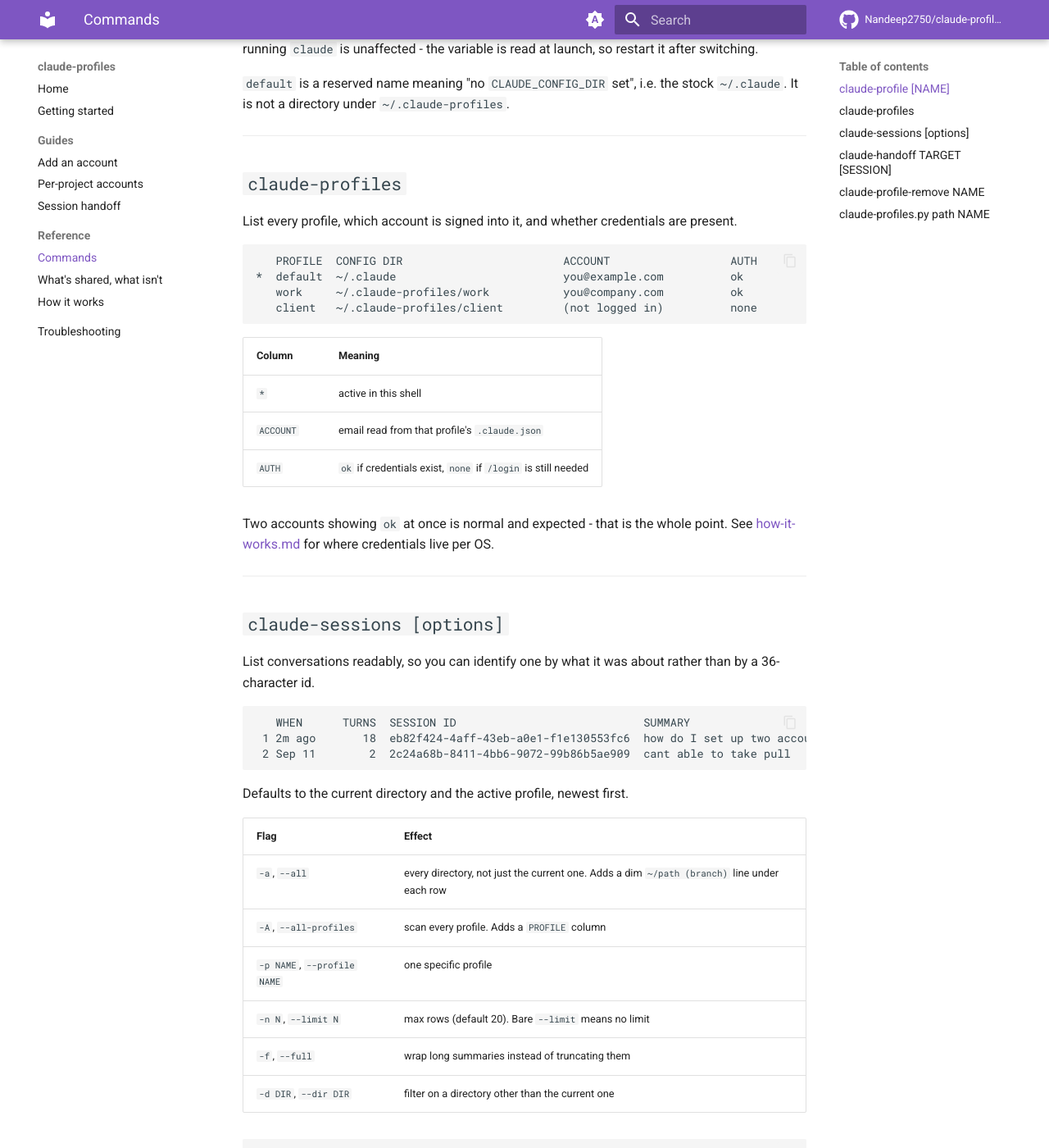
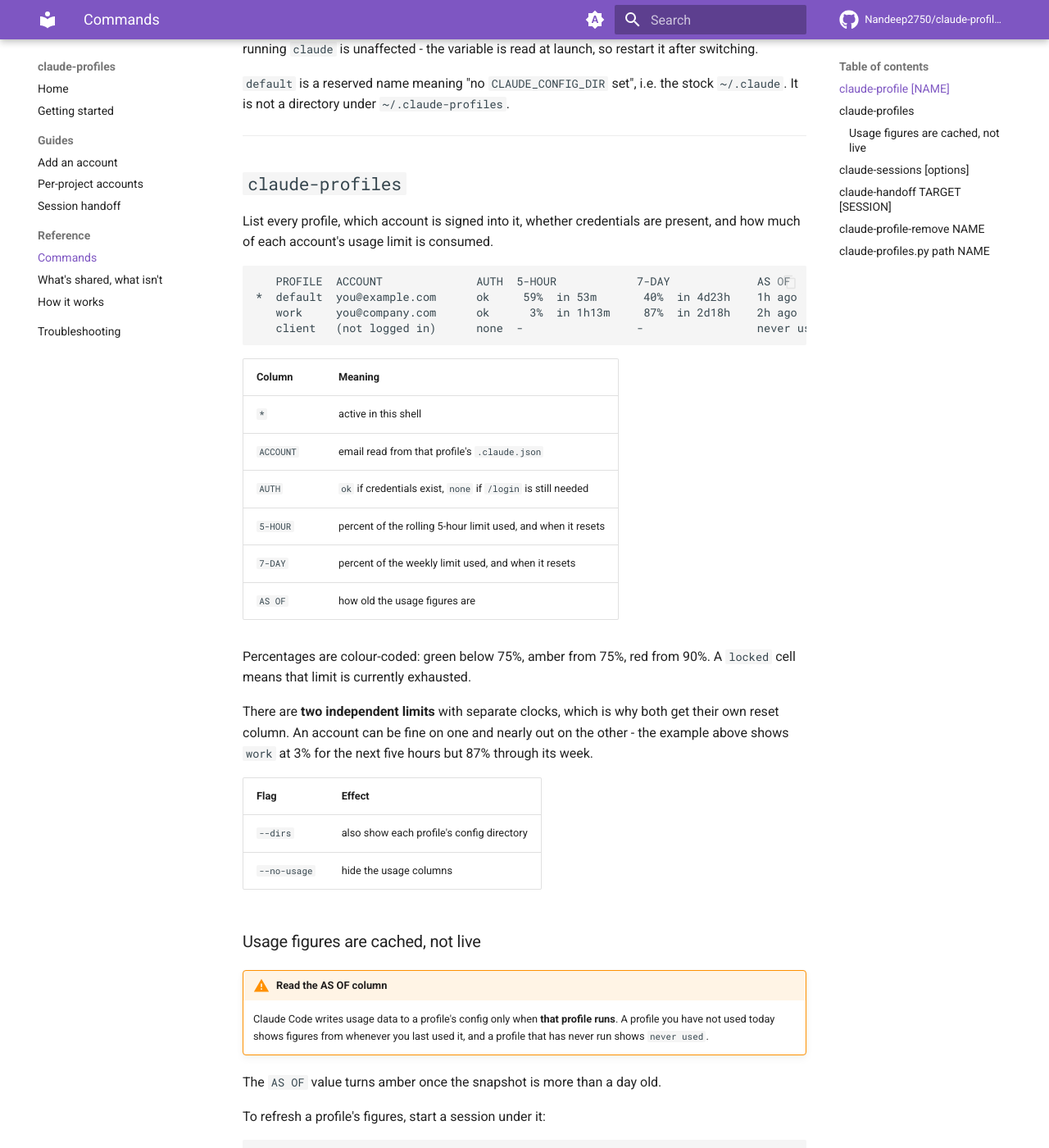
Before and after one commit to Nandeep2750/claude-profiles, an MkDocs documentation site: the page built from docs/commands.md, in a window 1280 px wide and 1400 px high, scrolled down 973 px. Shown: the whole window at 82% size. Built offline with MkDocs 1.6.1 and Material for MkDocs 9.7.7, drawn with Linux system fonts in a browser that asks for light colours; comment, search, counter and statistics services are not loaded; some of the changed text lies outside the part shown.

Commit message:
feat: usage columns in claude-profiles
Shows each account's 5-hour and 7-day limit utilisation with separate
reset clocks, read from cachedUsageUtilization in each profile's
.claude.json. Colour-coded green/amber/red at 75% and 90%.

The tool's premise is 'switch when one account runs out', but it could
not say which account had room. This closes that gap.

Figures are a cached snapshot - Claude Code only writes them when that
profile runs - so an AS OF column shows their age and turns amber past a
day. No --refresh flag: refreshing every profile would burn quota to
answer a question about quota.

Adds --dirs and --no-usage.

````diff
--- a/docs/commands.md
+++ b/docs/commands.md
@@ -44,14 +44,14 @@
 
 ## `claude-profiles`
 
-List every profile, which account is signed into it, and whether credentials
-are present.
+List every profile, which account is signed into it, whether credentials are
+present, and how much of each account's usage limit is consumed.
 
 ```
-   PROFILE  CONFIG DIR                        ACCOUNT                  AUTH
-*  default  ~/.claude                         you@example.com          ok
-   work     ~/.claude-profiles/work           you@company.com          ok
-   client   ~/.claude-profiles/client         (not logged in)          none
+   PROFILE  ACCOUNT              AUTH  5-HOUR            7-DAY             AS OF
+*  default  you@example.com      ok     59%  in 53m       40%  in 4d23h    1h ago
+   work     you@company.com      ok      3%  in 1h13m     87%  in 2d18h    2h ago
+   client   (not logged in)      none  -                 -                 never used
 ```
 
 | Column | Meaning |
@@ -59,9 +59,46 @@
 | `*` | active in this shell |
 | `ACCOUNT` | email read from that profile's `.claude.json` |
 | `AUTH` | `ok` if credentials exist, `none` if `/login` is still needed |
+| `5-HOUR` | percent of the rolling 5-hour limit used, and when it resets |
+| `7-DAY` | percent of the weekly limit used, and when it resets |
+| `AS OF` | how old the usage figures are |
+
+Percentages are colour-coded: green below 75%, amber from 75%, red from 90%.
+A `locked` cell means that limit is currently exhausted.
+
+There are **two independent limits** with separate clocks, which is why both get
+their own reset column. An account can be fine on one and nearly out on the
+other - the example above shows `work` at 3% for the next five hours but 87%
+through its week.
+
+| Flag | Effect |
+|---|---|
+| `--dirs` | also show each profile's config directory |
+| `--no-usage` | hide the usage columns |
+
+### Usage figures are cached, not live
+
+!!! warning "Read the AS OF column"
+    Claude Code writes usage data to a profile's config only when **that
+    profile runs**. A profile you have not used today shows figures from
+    whenever you last used it, and a profile that has never run shows
+    `never used`.
+
+The `AS OF` value turns amber once the snapshot is more than a day old.
+
+To refresh a profile's figures, start a session under it:
+
+```sh
+claude-profile work
+claude       # any session refreshes the cache on startup
+```
+
+There is deliberately no `--refresh` flag. Refreshing requires authenticating as
+that account, and doing it for every profile on every listing would burn quota
+to answer a question about quota.
 
 Two accounts showing `ok` at once is normal and expected - that is the whole
-point. See [how-it-works.md](how-it-works.md) for where credentials live per OS.
+point. See [How it works](how-it-works.md) for where credentials live per OS.
 
 ---
 
````
Also changed, not shown: README.md (+8 -5 lines), docs/index.md (+8 -5 lines), 1 other file.
